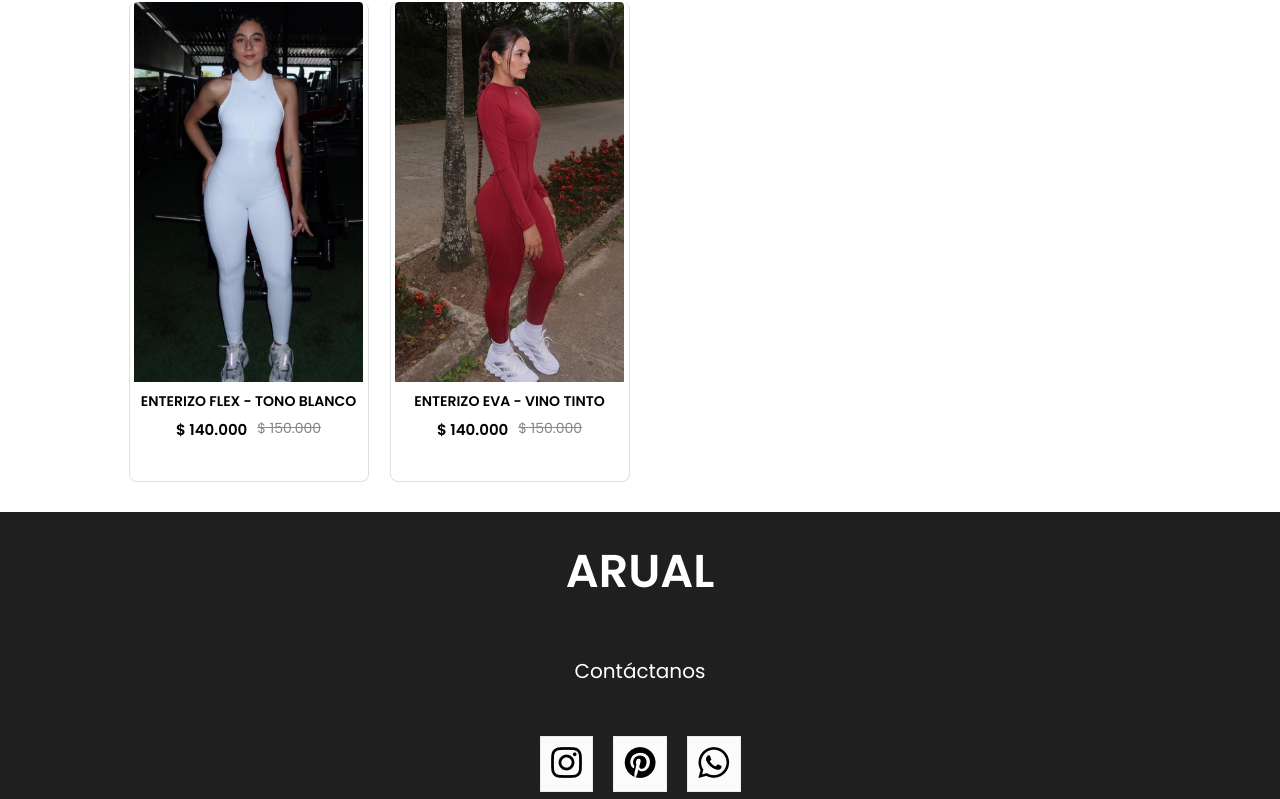
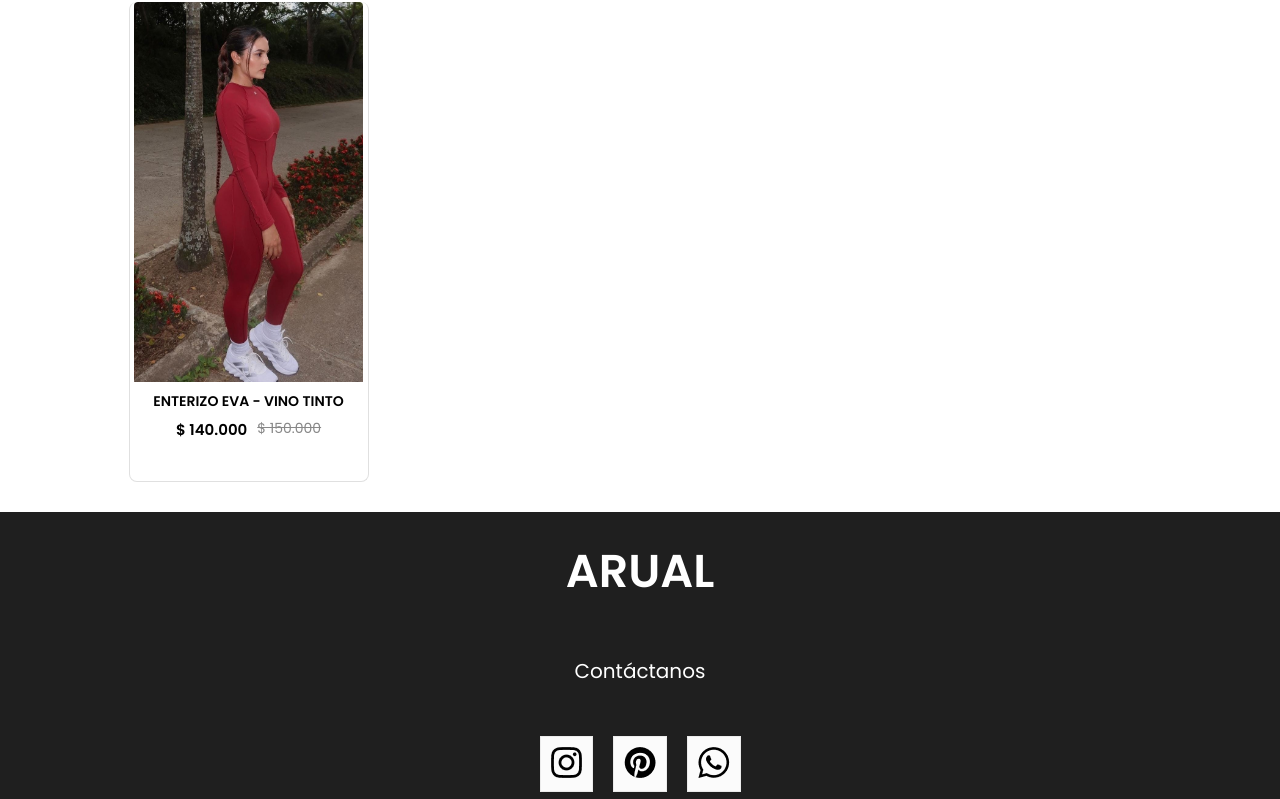
Before and after one commit to luis13xd/arual, a React (Create React App) app: page /enterizos in a window 1280 px wide. Shown: the part 2200-2999 px from the top of the page. Built offline with nearby package versions, Linux system fonts and the light colour scheme.

Commit message:
eliminamos data de enterizos fflex blanco

```diff
--- a/src/Components/Assets/all_product.js
+++ b/src/Components/Assets/all_product.js
@@ -496,25 +496,6 @@ let all_product = [
     },
   },
   {
-    id: 127,
-    name: "ENTERIZO FLEX - TONO BLANCO",
-    category: "enterizos",
-    description: "Tela suave con acabados de la mejor calidad",
-    image: enterizoflexblanco1,
-    image2: enterizoflexblanco2,
-    image3: enterizoflexblanco3,
-    image4: enterizoflexblanco4,
-    new_price: 140000,
-    old_price: 150000,
-    sizes: {
-      XS: false,
-      S: true,
-      M: true,
-      L: false,
-      XL: false,
-    },
-  },
-  {
     id: 107,
     name: "ENTERIZO EVA - VINO TINTO",
     category: "enterizos",
```
